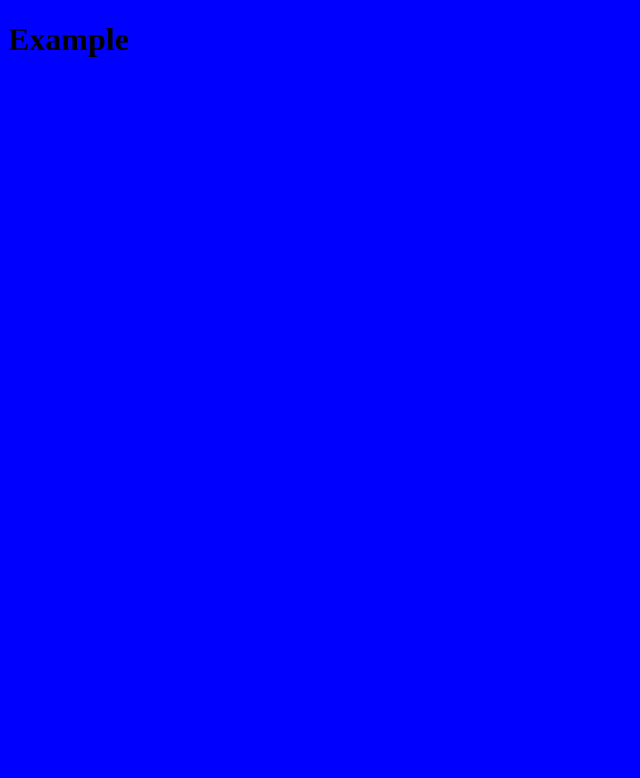
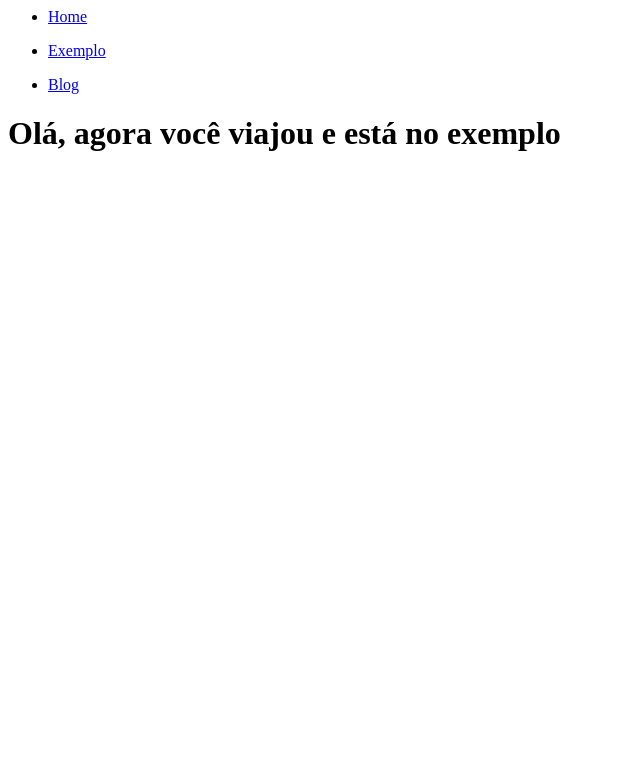
Before and after one commit to FelipeHardmann/curso_python_udemy, a Django app: page /blog/exemplo/ in a window 1280 px wide. Before the commit the part shown is almost empty. Shown: the top 778 px of the page, without its empty margins (0-640 px from the left). Run offline with Django 4.2, Linux system fonts and the light colour scheme.

Commit message:
feat: add name for urls

```diff
--- a/django_basico/base/global/base.html
+++ b/django_basico/base/global/base.html
@@ -1,3 +1,4 @@
+{% include 'global/partials/menu.html' %}
 {% include 'global/partials/head.html' %}
 
     <h1>{% block texto %} BASE {% endblock texto %}</h1>
--- a/django_basico/base/global/partials/head.html
+++ b/django_basico/base/global/partials/head.html
@@ -6,7 +6,7 @@
     <meta http-equiv="X-UA-Compatible" content="IE=edge">
     <meta name="viewport" content="width=device-width, initial-scale=1.0">
     <link rel="stylesheet" href="{% static 'home/css/blue.css' %}">
-    <link rel="stylesheet" href="{% static 'global/css/blue.css' %}">
-    <title>Document</title>
+    <link rel="stylesheet" href="{% static 'global/css/red.css' %}">
+    <title>{{ title }}Site do Luiz</title>
 </head>
 <body>
--- /dev/null
+++ b/django_basico/base/global/partials/menu.html
@@ -0,0 +1,17 @@
+<nav>
+    <ul>
+        <li>
+            <a href={% url 'home' %}>Home</a>
+        </li>
+    </ul>
+    <ul>
+        <li>
+            <a href={% url 'blog:example' %}>Exemplo</a>
+        </li>
+    </ul>
+    <ul>
+        <li>
+            <a href={% url 'blog:home' %}>Blog</a>
+        </li>
+    </ul>
+</nav>
--- a/django_basico/base/static/global/css/red.css
+++ b/django_basico/base/static/global/css/red.css
@@ -1,3 +1,3 @@
-body{
+/* body{
     background-color: red;
-}
+} */
--- a/django_basico/blog/templates/blog/exemplo.html
+++ b/django_basico/blog/templates/blog/exemplo.html
@@ -1,3 +1,5 @@
 {% extends 'global/base.html' %}
 
-{% block texto %} Example {% endblock texto %}
+{% block texto %}
+    {{ text }}
+{% endblock texto %}
--- a/django_basico/blog/templates/blog/index.html
+++ b/django_basico/blog/templates/blog/index.html
@@ -1,3 +1,5 @@
 {% extends 'global/base.html' %}
 
-{% block texto %} Blog {% endblock texto %}
+{% block texto %}
+    {{ text }}
+{% endblock texto %}
--- a/django_basico/blog/urls.py
+++ b/django_basico/blog/urls.py
@@ -1,8 +1,9 @@
 from django.urls import path
 from . import views
 
+app_name = 'blog'
 
 urlpatterns = [
-    path('', views.blog),
-    path('exemplo/', views.exemplo)
+    path('', views.blog, name='home'),
+    path('exemplo/', views.exemplo, name='example')
 ]
--- a/django_basico/blog/views.py
+++ b/django_basico/blog/views.py
@@ -4,11 +4,18 @@ from django.shortcuts import render
 def blog(request):
     return render(
         request,
-        template_name='blog/index.html'
+        template_name='blog/index.html',
+        context={
+            'text': 'Olá, você está no blog agora'
+        }
     )
 
 def exemplo(request):
     return render(
         request,
-        template_name='blog/exemplo.html'
+        template_name='blog/exemplo.html',
+        context={
+            'text': 'Olá, agora você viajou e está no exemplo',
+            'title': 'Title for example - '
+        }
     )
--- a/django_basico/home/static/home/css/blue.css
+++ b/django_basico/home/static/home/css/blue.css
@@ -1,3 +1,3 @@
-body{
+/* body{
     background-color: blue;
-}
+} */
--- a/django_basico/home/templates/home/index.html
+++ b/django_basico/home/templates/home/index.html
@@ -1,3 +1,5 @@
 {% extends 'global/base.html' %}
 
-{% block texto %} HOME {% endblock texto %}
+{% block texto %}
+    {{ text }}
+{% endblock texto %}
--- a/django_basico/home/urls.py
+++ b/django_basico/home/urls.py
@@ -3,5 +3,5 @@ from . import views
 
 
 urlpatterns = [
-    path('', views.home)
+    path('', views.home, name='home')
 ]
--- a/django_basico/home/views.py
+++ b/django_basico/home/views.py
@@ -4,5 +4,8 @@ from django.shortcuts import render
 def home(request):
     return render(
         request,
-        template_name='home/index.html'
+        template_name='home/index.html',
+        context={
+            'text': 'Olá home'
+        }
     )
--- a/django_basico/project/settings.py
+++ b/django_basico/project/settings.py
@@ -120,10 +120,11 @@ USE_TZ = True
 # https://docs.djangoproject.com/en/4.2/howto/static-files/
 
 STATIC_URL = 'static/'
-STATICFILE_DIRS = [
-    # ! Aqui estamos falando para o nosso programa que ele deve verificar
+STATICFILES_DIRS = [
     BASE_DIR / 'base' / 'static'
 ]
+    # ! Aqui estamos falando que a pasta não precisa ser referenciada na hora
+    # ! da url, ou seja, não precisaremos passar o base, nem o static
 
 # Default primary key field type
 # https://docs.djangoproject.com/en/4.2/ref/settings/#default-auto-field
```
